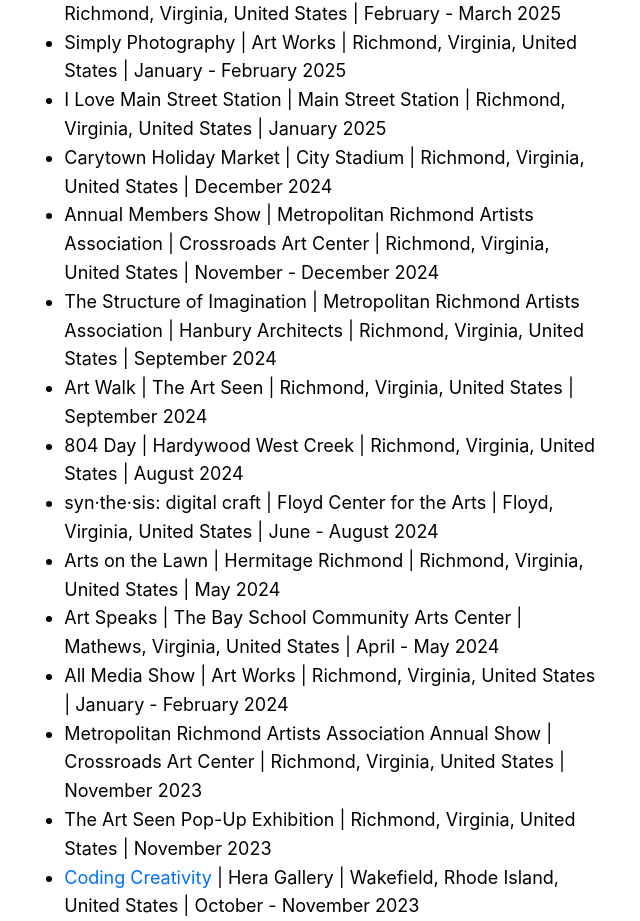
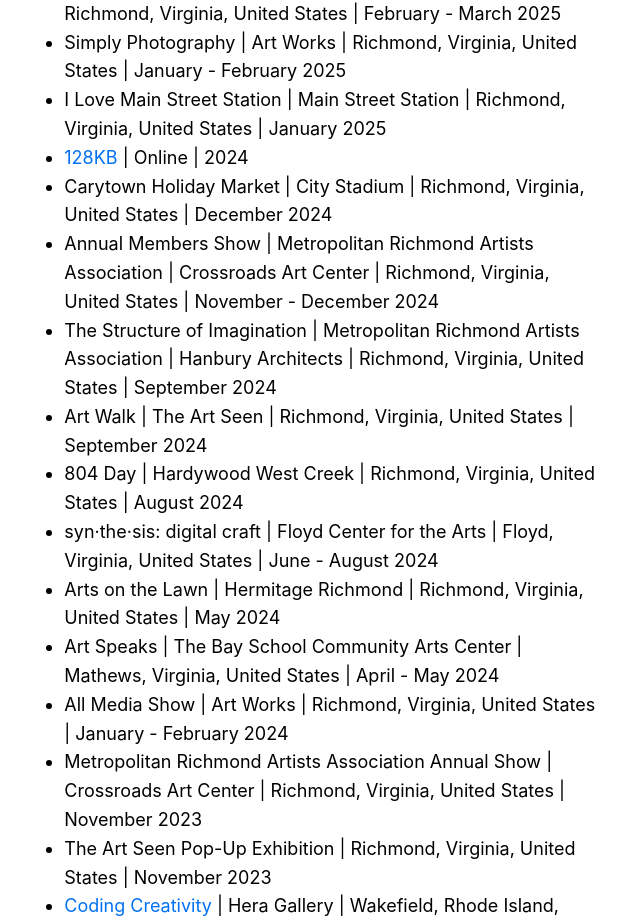
Before and after one commit to apbryant/website, a Next.js app: page /cv in a window 1280 px wide. Shown: the part 2548-3469 px from the top of the page, without its empty margins (329-969 px from the left). Built offline with nearby package versions, Linux system fonts and the light colour scheme.

Commit message:
update cv

```diff
--- a/pages/cv.js
+++ b/pages/cv.js
@@ -127,6 +127,7 @@ export default function CV() {
             January - February 2025
           </li>
           <li>I Love Main Street Station | Main Street Station | Richmond, Virginia, United States | January 2025</li>
+          <li><a href="https://128kb.eu/gifs/optimize/">128KB</a> | Online | 2024</li>
           <li>
             Carytown Holiday Market | City Stadium | Richmond, Virginia, United
             States | December 2024
```
